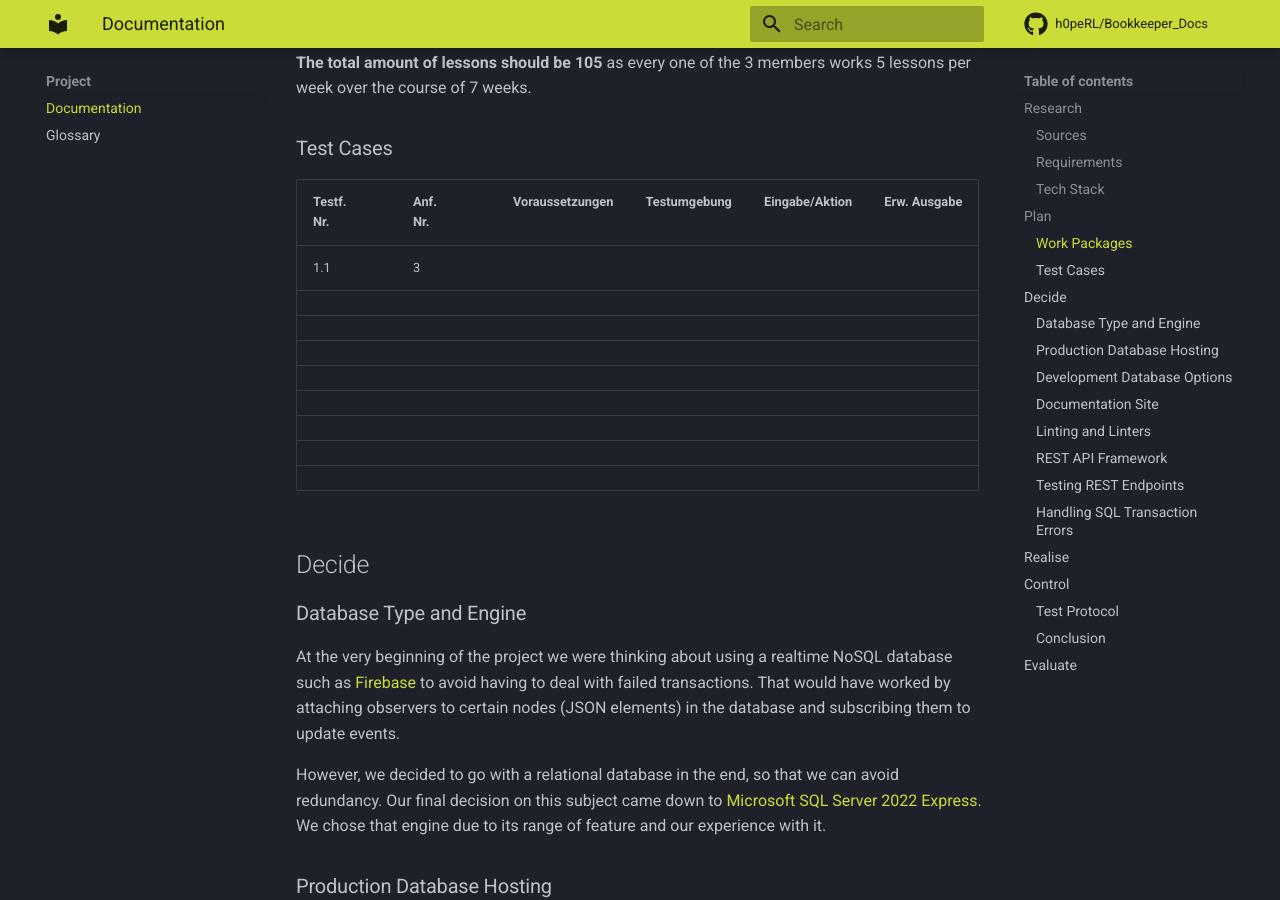
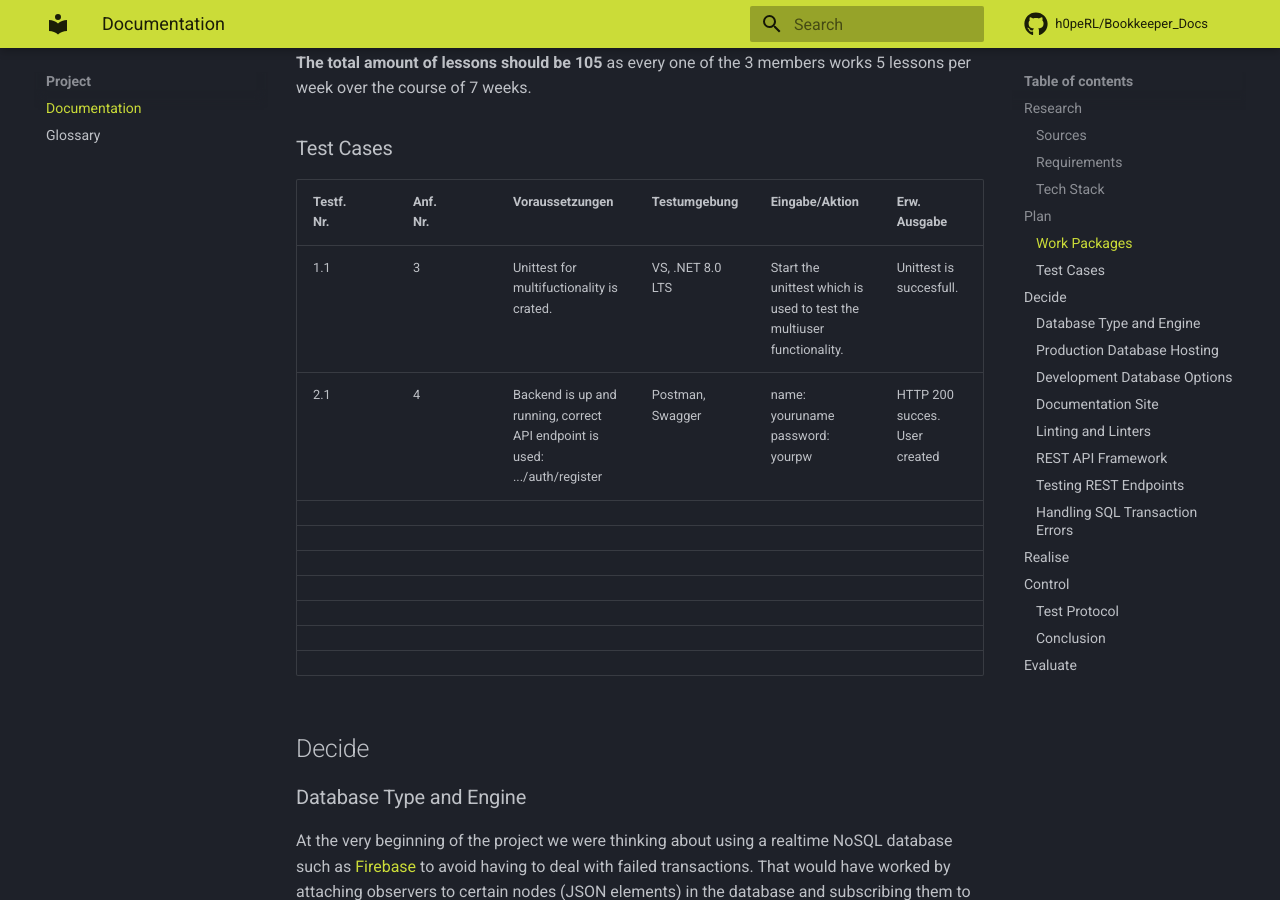
Before and after one commit to h0peRL/Bookkeeper_Docs, an MkDocs documentation site: the page built from docs/project/documentation.md, in a window 1280 px wide and 900 px high, scrolled down 3150 px. Built offline with MkDocs 1.6.1 and Material for MkDocs 9.7.7, drawn with Linux system fonts in a browser that asks for light colours; comment, search, counter and statistics services are not loaded.

Commit message:
First 2 Unittests created

```diff
--- a/docs/project/documentation.md
+++ b/docs/project/documentation.md
@@ -75,17 +75,17 @@ total lessons: 35 * 3 = 105
 
 ### Test Cases
 
-| Testf.<br />Nr. | Anf.<br />Nr. | Voraussetzungen | Testumgebung | Eingabe/Aktion | Erw. Ausgabe |
-| --------------- | ------------- | --------------- | ------------ | -------------- | :----------- |
-| 1.1             | 3             |                 |              |                |              |
-|                 |               |                 |              |                |              |
-|                 |               |                 |              |                |              |
-|                 |               |                 |              |                |              |
-|                 |               |                 |              |                |              |
-|                 |               |                 |              |                |              |
-|                 |               |                 |              |                |              |
-|                 |               |                 |              |                |              |
-|                 |               |                 |              |                |              |
+| Testf.<br />Nr. | Anf.<br />Nr. | Voraussetzungen                                                            | Testumgebung     | Eingabe/Aktion                                                        | Erw. Ausgabe                  |
+| --------------- | ------------- | -------------------------------------------------------------------------- | ---------------- | --------------------------------------------------------------------- | :---------------------------- |
+| 1.1             | 3             | Unittest for multifuctionality is crated.                                  | VS, .NET 8.0 LTS | Start the unittest which is used to test the multiuser functionality. | Unittest is succesfull.       |
+| 2.1             | 4             | Backend is up and running, correct API endpoint is used: .../auth/register | Postman, Swagger | name: youruname<br />password: yourpw                                 | HTTP 200 succes. User created |
+|                 |               |                                                                            |                  |                                                                       |                               |
+|                 |               |                                                                            |                  |                                                                       |                               |
+|                 |               |                                                                            |                  |                                                                       |                               |
+|                 |               |                                                                            |                  |                                                                       |                               |
+|                 |               |                                                                            |                  |                                                                       |                               |
+|                 |               |                                                                            |                  |                                                                       |                               |
+|                 |               |                                                                            |                  |                                                                       |                               |
 
 ## Decide
 
```
